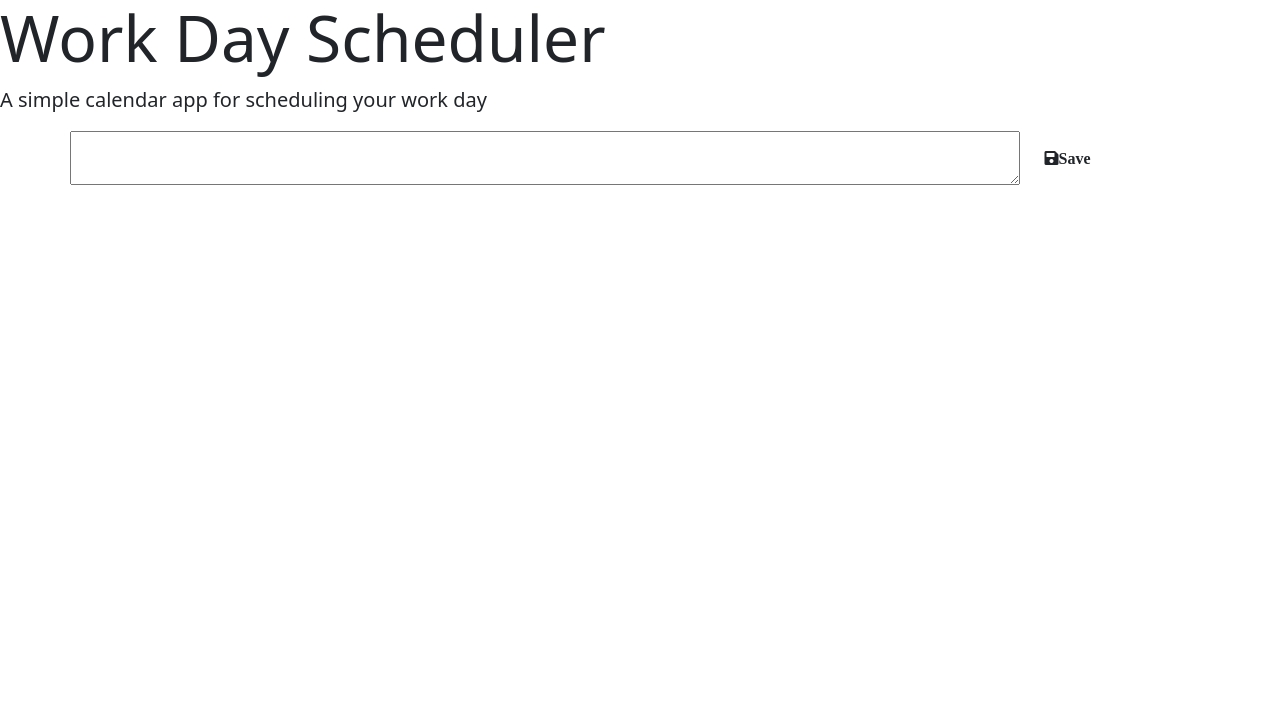
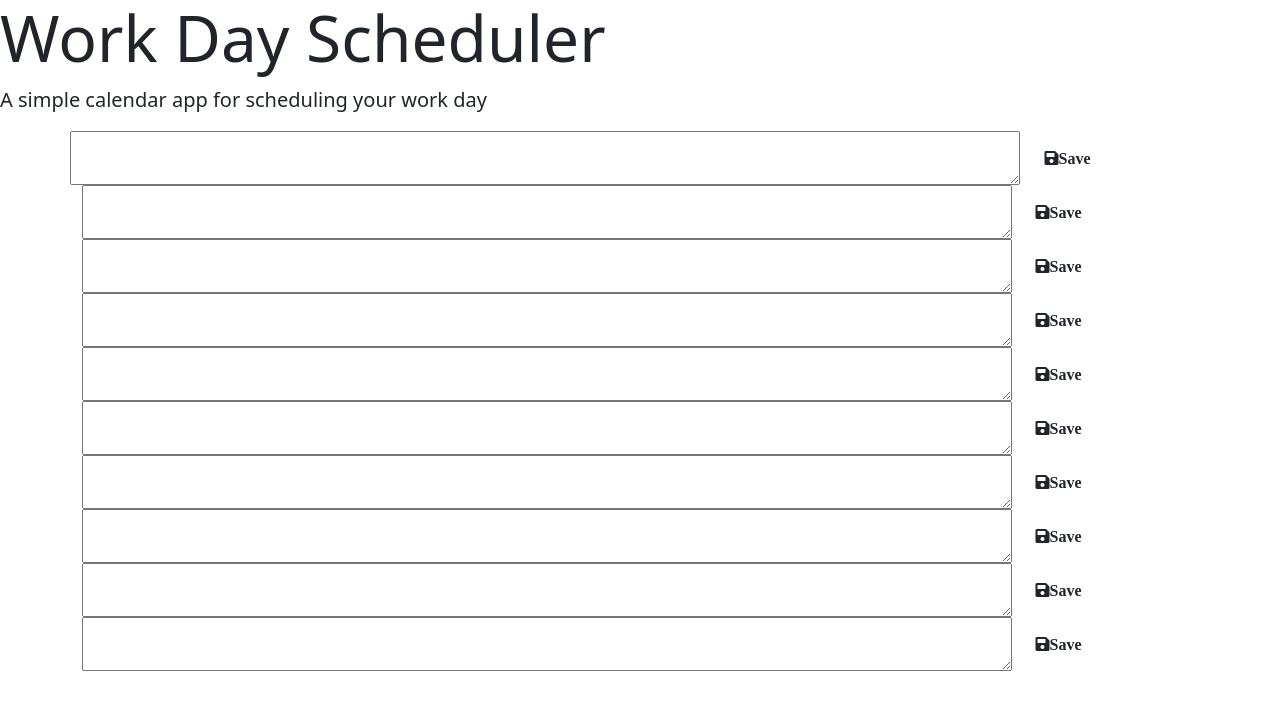
Before and after one commit to sebswit/planner-app, a plain HTML site: page index.html in a window 1280 px wide. Drawn offline with nearby package versions, Linux system fonts and the light colour scheme.

Commit message:
created div's for each hour with save button html

```diff
--- a/index.html
+++ b/index.html
@@ -37,7 +37,62 @@
         <button class = "btn saveBtn col-md-1">
         <i class = "fas fa-save">Save</i>
         </button>
-      </div></div><!-- Timeblocks go here -->
+      </div>
+    <div class = "container">
+        <div id = "hour-9" class = "row time block">
+            <textarea class = "col-md-10 description"></textarea>
+            <button class = "btn saveBtn col-md-1">
+            <i class = "fas fa-save">Save</i>
+            </button>
+          </div>
+          <div id = "hour-10" class = "row time block">
+            <textarea class = "col-md-10 description"></textarea>
+            <button class = "btn saveBtn col-md-1">
+            <i class = "fas fa-save">Save</i>
+            </button>
+          </div>
+          <div id = "hour-11" class = "row time block">
+            <textarea class = "col-md-10 description"></textarea>
+            <button class = "btn saveBtn col-md-1">
+            <i class = "fas fa-save">Save</i>
+            </button>
+          </div>
+          <div id = "hour-12" class = "row time block">
+            <textarea class = "col-md-10 description"></textarea>
+            <button class = "btn saveBtn col-md-1">
+            <i class = "fas fa-save">Save</i>
+            </button>
+          </div>
+          <div id = "hour-13" class = "row time block">
+            <textarea class = "col-md-10 description"></textarea>
+            <button class = "btn saveBtn col-md-1">
+            <i class = "fas fa-save">Save</i>
+            </button>
+          </div>
+          <div id = "hour-14" class = "row time block">
+            <textarea class = "col-md-10 description"></textarea>
+            <button class = "btn saveBtn col-md-1">
+            <i class = "fas fa-save">Save</i>
+            </button>
+          </div>
+          <div id = "hour-15" class = "row time block">
+            <textarea class = "col-md-10 description"></textarea>
+            <button class = "btn saveBtn col-md-1">
+            <i class = "fas fa-save">Save</i>
+            </button>
+          </div>
+          <div id = "hour-16" class = "row time block">
+            <textarea class = "col-md-10 description"></textarea>
+            <button class = "btn saveBtn col-md-1">
+            <i class = "fas fa-save">Save</i>
+            </button>
+            </div>
+          <div id = "hour-17" class = "row time block">
+            <textarea class = "col-md-10 description"></textarea>
+            <button class = "btn saveBtn col-md-1">
+            <i class = "fas fa-save">Save</i>
+            </button>
+            </div>
     </div>
 
     <script src="https://cdnjs.cloudflare.com/ajax/libs/jquery/3.2.1/jquery.min.js"></script>
```
